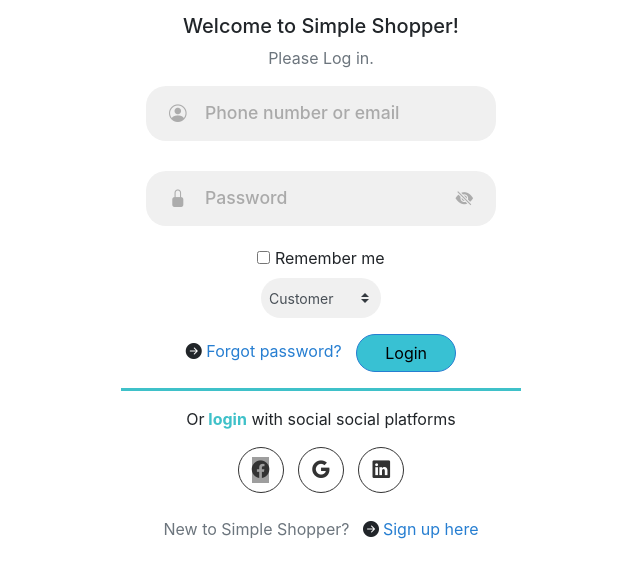
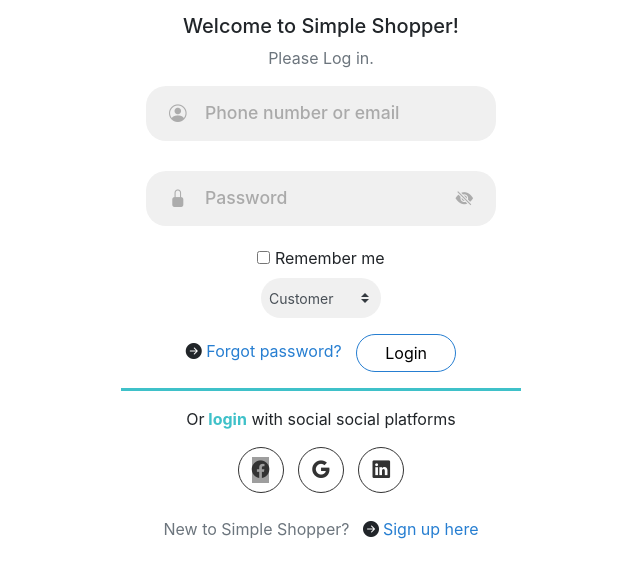
Before and after one commit to owen0712/simple-shopper, a PHP site: page /src/signin.html in a window 1280 px wide, with the pointer over the restyled element. Shown: the part 146-733 px from the top of the page, without its empty margins (319-959 px from the left). Run offline with PHP 8.4, Linux system fonts and the light colour scheme; some libraries are stand-ins or nearby versions; grey boxes are pictures that could not be loaded.

Commit message:
Update signin.css

```diff
--- a/style/signin.css
+++ b/style/signin.css
@@ -105,7 +105,10 @@
 
 .btn:hover{
   color: rgb(0, 0, 0);
-  background-color: #38c1d3;
+  background-color: #ffffff;
+  border-radius: 6px;
+  border-color: rgb(38, 126, 209);
+  transition-duration: 0.4s;
 }
 
 .form-signin hr{
```
